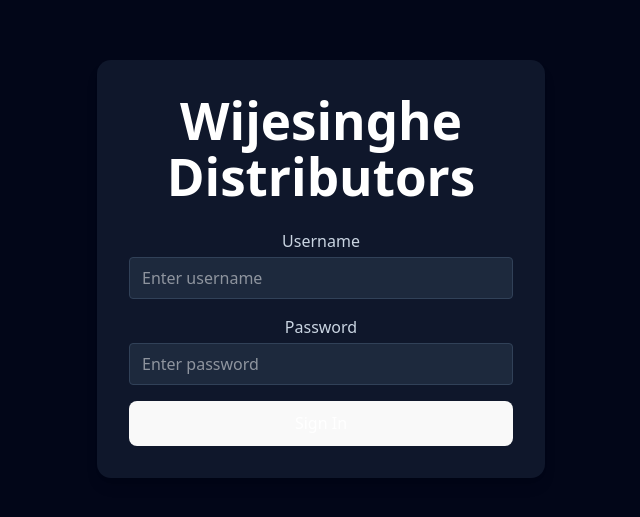
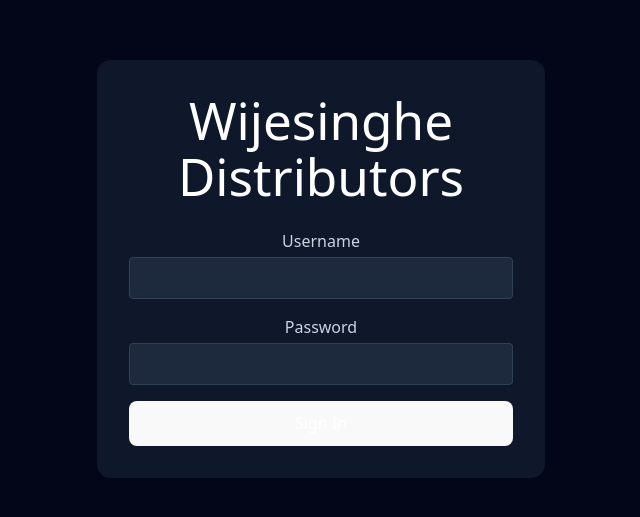
Before and after one commit to Senuja2001/CRMSystem, a React app in the folder frontend/: page / in a window 1280 px wide. Shown: the part 163-680 px from the top of the page, without its empty margins (319-959 px from the left). Built offline with nearby package versions, Linux system fonts and the light colour scheme; the HTML template or start-up script is replaced by a standard one.

Commit message:
axios error fixed

```diff
--- a/frontend/package.json
+++ b/frontend/package.json
@@ -14,6 +14,7 @@
     "@radix-ui/react-label": "^2.1.8",
     "@radix-ui/react-slot": "^1.2.4",
     "@tailwindcss/vite": "^4.1.18",
+    "axios": "^1.13.2",
     "class-variance-authority": "^0.7.1",
     "clsx": "^2.1.1",
     "lucide-react": "^0.562.0",
--- a/frontend/src/pages/Login.jsx
+++ b/frontend/src/pages/Login.jsx
@@ -1,37 +1,76 @@
-export default function Login() {
+import { useState } from "react";
+import api from "../api/axios";
+
+const Login = () => {
+  const [username, setUsername] = useState("");
+  const [password, setPassword] = useState("");
+  const [error, setError] = useState("");
+  const [loading, setLoading] = useState(false);
+
+  const handleSubmit = async (e) => {
+    e.preventDefault();
+    setError("");
+    setLoading(true);
+
+    try {
+      const { data } = await api.post("/auth/login", {
+        username,
+        password
+      });
+
+      localStorage.setItem("token", data.token);
+      alert("Login successful");
+    } catch (err) {
+      setError("Invalid username or password");
+    } finally {
+      setLoading(false);
+    }
+  };
+
   return (
     <div className="min-h-screen flex items-center justify-center bg-slate-950">
-      <div className="w-full max-w-md bg-slate-900 p-8 rounded-xl shadow-lg">
-        <h1 className="text-2xl font-semibold text-white text-center mb-6">
-          Wijesinghe Distributors
-        </h1>
+      <div className="w-full max-w-md bg-slate-900 p-8 rounded-xl">
+        <h1 className="text-2xl text-white text-center mb-6">Wijesinghe Distributors</h1>
 
-        <form className="space-y-4">
+        {error && (
+          <div className="bg-red-500/10 text-red-400 p-3 rounded mb-4 text-sm">
+            {error}
+          </div>
+        )}
+
+        <form onSubmit={handleSubmit} className="space-y-4">
           <div>
-            <label className="block text-slate-300 mb-1">Username</label>
+            <label className="text-slate-300">Username</label>
             <input
-              className="w-full px-3 py-2 rounded bg-slate-800 border border-slate-700 text-white"
-              placeholder="Enter username"
+              className="w-full mt-1 px-3 py-2 bg-slate-800 border border-slate-700 rounded text-white"
+              value={username}
+              onChange={(e) => setUsername(e.target.value)}
+              required
             />
           </div>
 
           <div>
-            <label className="block text-slate-300 mb-1">Password</label>
+            <label className="text-slate-300">Password</label>
             <input
               type="password"
-              className="w-full px-3 py-2 rounded bg-slate-800 border border-slate-700 text-white"
-              placeholder="Enter password"
+              className="w-full mt-1 px-3 py-2 bg-slate-800 border border-slate-700 rounded text-white"
+              value={password}
+              onChange={(e) => setPassword(e.target.value)}
+              required
             />
           </div>
 
           <button
-            type="button"
+            type="submit"
+            disabled={loading}
             className="w-full bg-blue-600 hover:bg-blue-700 text-white py-2 rounded"
           >
-            Sign In
+            {loading ? "Signing in..." : "Sign In"}
           </button>
         </form>
       </div>
     </div>
   );
-}
+};
+
+export default Login;
```
Also changed, not shown: 1 other file (tests, documents, lock files or other folders).
